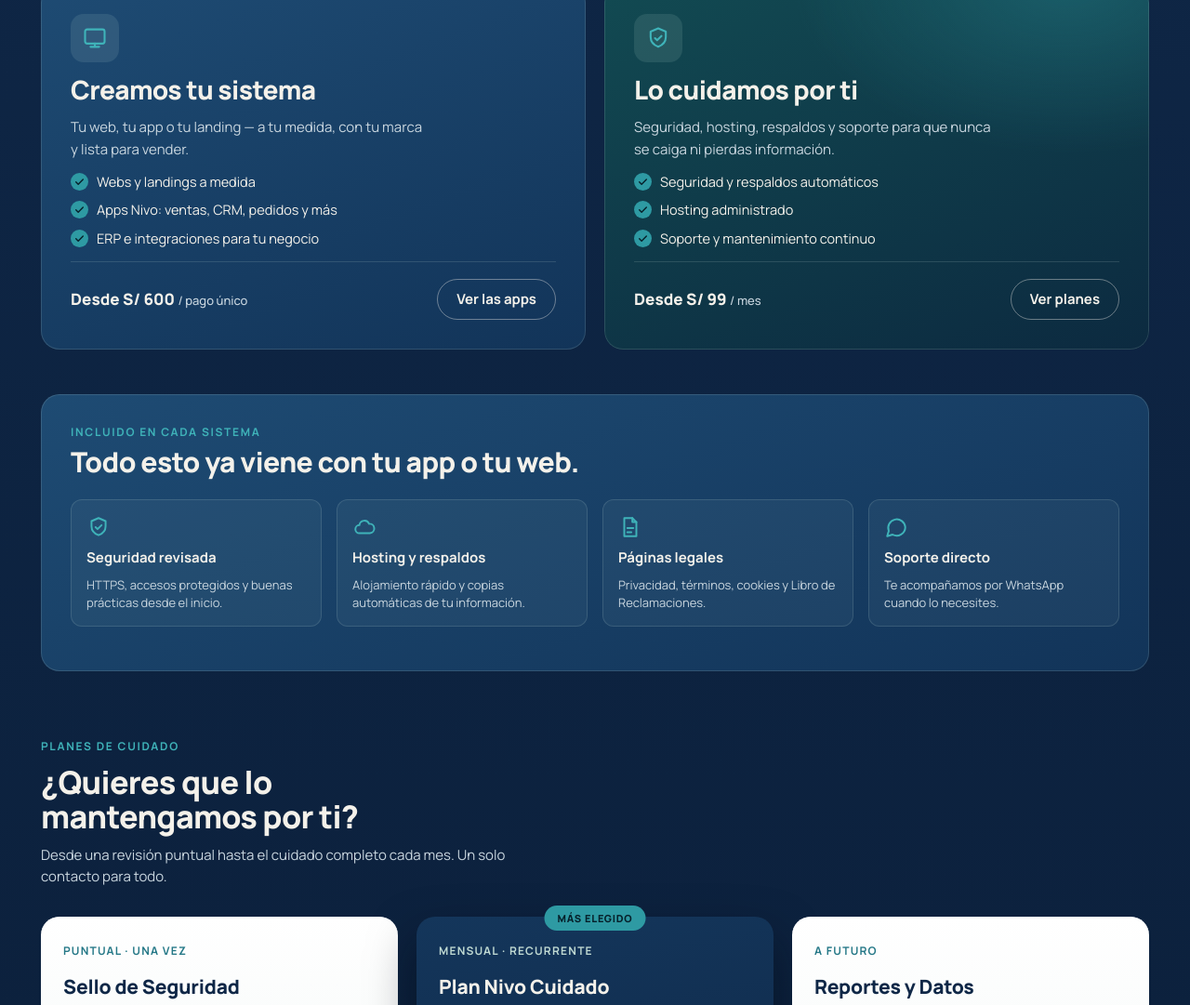
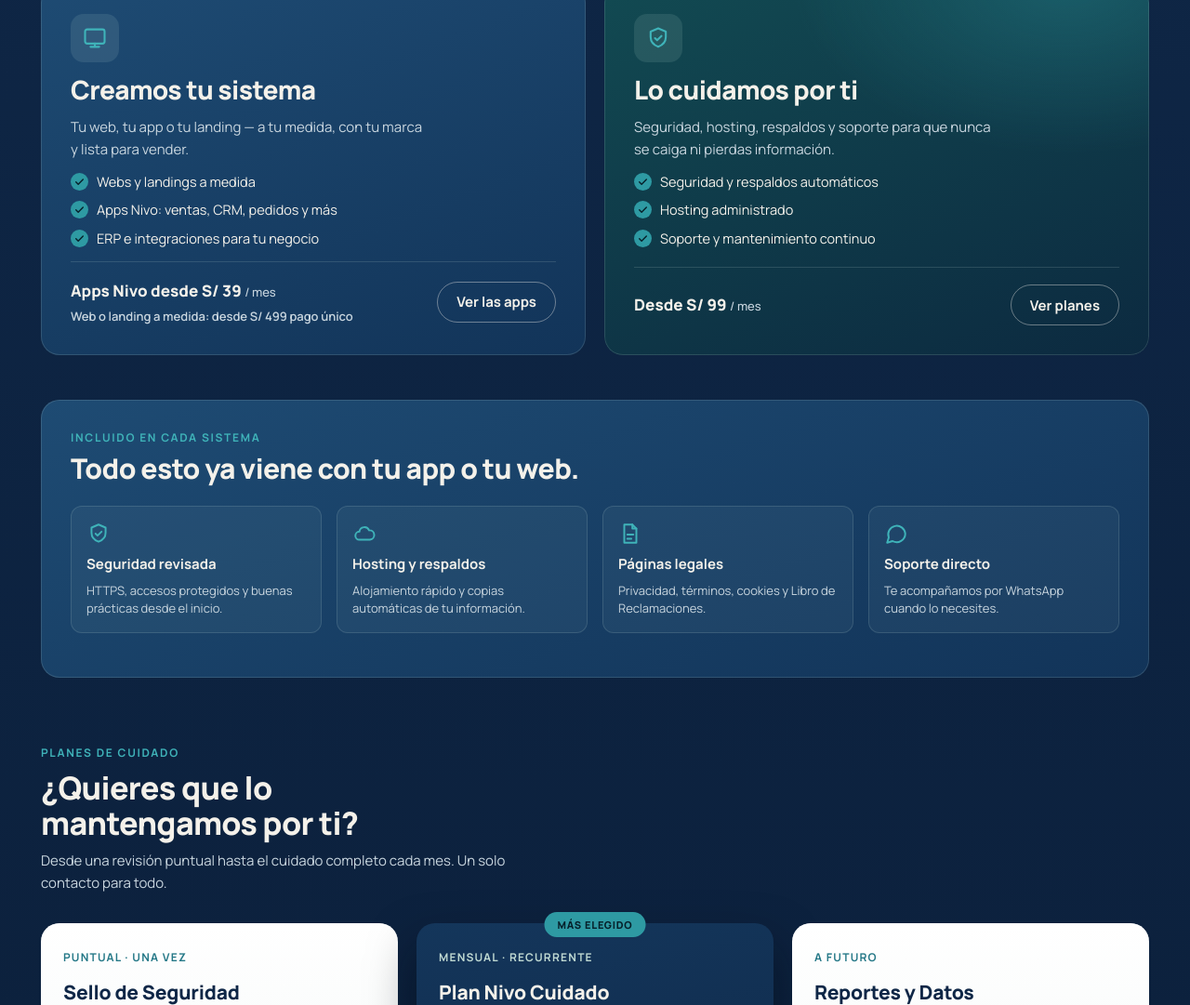
Before and after one commit to Guido190998/nivo-web, a plain HTML site: page index.html in a window 1280 px wide. Shown: the part 2411-3492 px from the top of the page at 93% size. Drawn offline with Linux system fonts and the light colour scheme.

Commit message:
Mostrar dos precios en Creamos: apps Nivo S/39/mes y web a medida desde S/499
Co-Authored-By: Claude Opus 4.8 <noreply@anthropic.com>
Claude-Session: https://claude.ai/code/session_01UnsN5sDM6cPcmr4v5Mo6RS

```diff
--- a/hub.css
+++ b/hub.css
@@ -332,3 +332,7 @@ p{margin:0}
 .sv-pilar-precio small{font-size:13px;font-weight:500;color:var(--claro)}
 .sv-pilar-pie .btn{min-height:44px;font-size:15px;padding:0 20px}
 @media (max-width:860px){.sv-pilares{grid-template-columns:minmax(0,1fr)}}
+
+/* servicios · doble precio en pilar crear */
+.sv-precio-col{display:flex;flex-direction:column;gap:4px}
+.sv-precio-sub{font-size:13px;color:var(--claro);font-weight:600}
--- a/index.html
+++ b/index.html
@@ -140,7 +140,10 @@
         <li><svg viewBox="0 0 24 24" fill="none" stroke="currentColor" stroke-width="2.6" stroke-linecap="round" stroke-linejoin="round" aria-hidden="true"><path d="M5 12.5l4.5 4.5L19 7.5"/></svg>ERP e integraciones para tu negocio</li>
       </ul>
       <div class="sv-pilar-pie">
-        <span class="sv-pilar-precio">Desde S/ 600 <small>/ pago único</small></span>
+        <div class="sv-precio-col">
+          <span class="sv-pilar-precio">Apps Nivo desde S/ 39 <small>/ mes</small></span>
+          <span class="sv-precio-sub">Web o landing a medida: desde S/ 499 pago único</span>
+        </div>
         <a class="btn btn-borde" href="#apps">Ver las apps</a>
       </div>
     </article>
```
